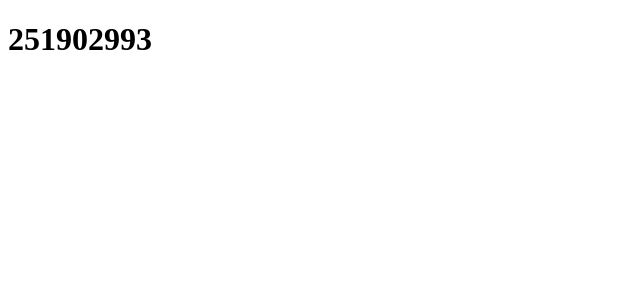
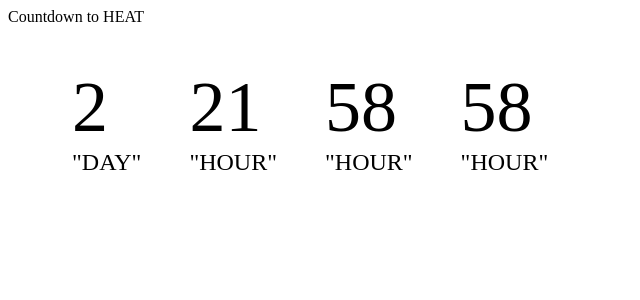
Before and after one commit to trannhathoang8678/demo-react-app, a React (Create React App) app: page / in a window 1280 px wide. Shown: the top 300 px of the page, without its empty margins (0-640 px from the left). Built offline with nearby package versions, Linux system fonts and the light colour scheme.

Commit message:
add Clock and remane file

```diff
--- /dev/null
+++ b/src/components/CountDownClock/CountDownClock.jsx
@@ -0,0 +1,53 @@
+import React from "react";
+import "./timer.css";
+const secondToMili = 1000,
+  minuteToMili = secondToMili * 60,
+  hourToMili = minuteToMili * 60,
+  dayToMili = hourToMili * 24;
+class CountDownClock extends React.Component {
+  constructor(props) {
+    super(props);
+    this.state = {
+      restTime:
+        new Date("5/15/2021, 9:00:00 AM").getTime() - new Date().getTime(),
+    };
+    this.startTimer();
+  }
+  startTimer() {
+    this.timerID = setInterval(() => this.countDown(), 1000);
+  }
+  turnOffTimer() {
+    clearInterval(this.timerID);
+  }
+  countDown() {
+    if (this.state.restTime === 0) {
+      this.turnOffTimer();
+      return;
+    }
+    this.setState((preState) => {
+      return { restTime: preState.restTime - 1 };
+    });
+  }
+  render() {
+    return (
+      <div className="CountDownClock">
+        <div className="Title">Countdown to HEAT</div>
+        <ul>
+          <li>
+            <span>{Math.floor(this.state.restTime/dayToMili)}</span>"Day"
+          </li>
+          <li>
+            <span>{Math.floor(this.state.restTime%dayToMili/hourToMili)}</span>"Hour"
+          </li>
+          <li>
+            <span>{Math.floor(this.state.restTime%hourToMili/minuteToMili)}</span>"Hour"
+          </li>
+          <li>
+          <span>{Math.floor(this.state.restTime%hourToMili/minuteToMili)}</span>"Hour"
+          </li>
+        </ul>
+      </div>
+    );
+  }
+}
+export default CountDownClock;
--- /dev/null
+++ b/src/components/CountDownClock/timer.css
@@ -0,0 +1,12 @@
+li {
+  display: inline-block;
+  font-size: 1.5em;
+  list-style-type: none;
+  padding: 1em;
+  text-transform: uppercase;
+}
+
+li span {
+  display: block;
+  font-size: 4.5rem;
+}
--- a/src/components/Timer/Timer.jsx
+++ /dev/null
@@ -1,35 +0,0 @@
-import React from 'react';
-class Timer extends React.Component {
-    constructor(props) {
-        super(props);
-        this.state = {
-          currentDate: new Date('5/15/2021, 9:00:00 AM').getTime() - new Date().getTime()
-        }
-        this.startTimer();
-      }
-        startTimer()
-        {
-          this.timerID = setInterval(() => this.countDown(),1000)
-        }
-        turnOffTimer()
-        {
-          clearInterval(this.timerID);
-        }
-        countDown()
-        {
-          if(this.state.currentDate === 0)
-          {
-            this.turnOffTimer();
-            return;
-          }
-          this.setState((preState) =>{return {currentDate: preState.currentDate -1 };});
-        }
-        render()
-        {
-
-          return (
-            <h1>{this.state.currentDate}</h1>
-          );
-        }
-}
-export default Timer
--- a/src/index.js
+++ b/src/index.js
@@ -1,7 +1,7 @@
 import React from 'react';
 import ReactDOM from 'react-dom';
-import Timer from './components/Timer/Timer.jsx'
-ReactDOM.render(<Timer/>,
+import CountDownClock from './components/CountDownClock/CountDownClock.jsx'
+ReactDOM.render(<CountDownClock/>,
   document.getElementById('root')
 );
 
```
